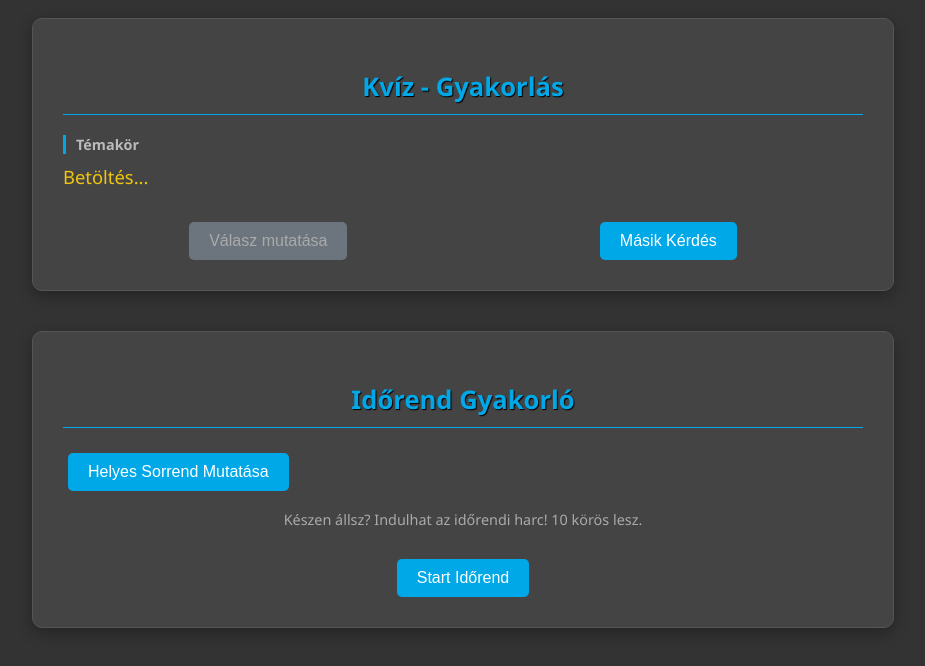
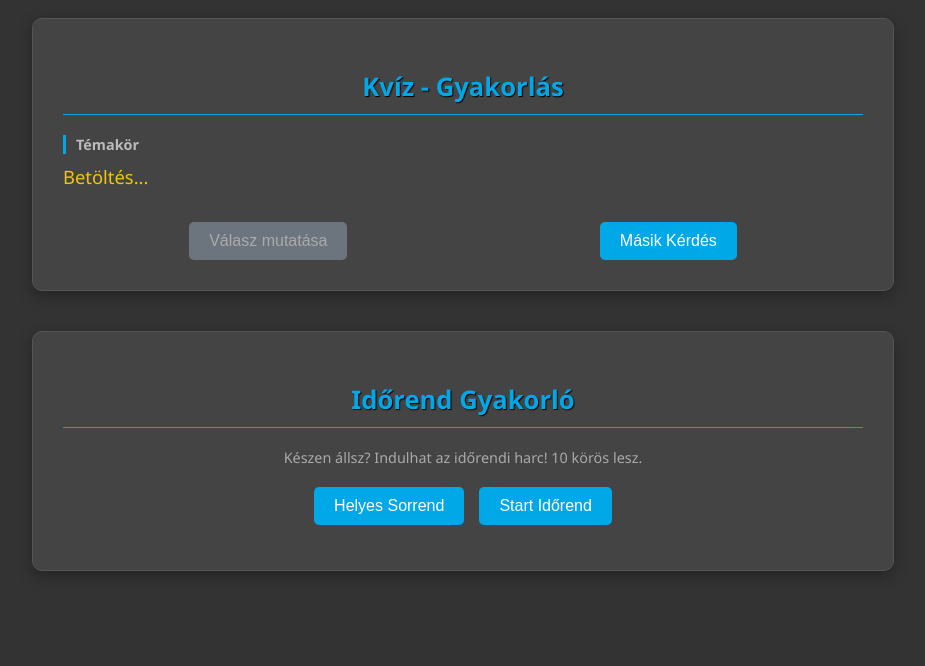
Before and after one commit to ZacaUltim/proj1, a plain HTML site: page index.html in a window 1280 px wide. Shown: the part 106-772 px from the top of the page, without its empty margins (177-1102 px from the left). Drawn offline with Linux system fonts and the light colour scheme.

Commit message:
Update index.html

```diff
--- a/index.html
+++ b/index.html
@@ -91,6 +91,8 @@
 
         #timeline-correct-order-list { list-style-type: decimal; padding-left: 20px; text-align: left; margin-top:15px; background-color: #3d3d3d; padding:10px; border-radius:5px;}
         #timeline-correct-order-list li { margin-bottom: 5px; color: #ddd;}
+        #timeline-controls-container { display: flex; justify-content: center; align-items: center; margin-bottom: 15px;}
+
     </style>
 </head>
 <body>
@@ -120,10 +122,8 @@
 
     <div class="game-section" id="timeline-section-container">
         <h2>Időrend Gyakorló</h2>
-        <div id="timeline-controls">
-            <button id="show-timeline-order-btn" onclick="toggleShowCorrectTimelineOrder()">Helyes Sorrend Mutatása</button>
-        </div>
-        <div id="timeline-correct-order-container" style="display:none;">
+
+        <div id="timeline-correct-order-container" style="display:none; margin-bottom: 20px;">
             <h3>Helyes Időrendi Sorrend:</h3>
             <ol id="timeline-correct-order-list"></ol>
             <button onclick="toggleShowCorrectTimelineOrder()" style="margin-top:15px;">Sorrend Elrejtése</button>
@@ -131,7 +131,8 @@
 
         <div id="timeline-start-screen">
             <p style="text-align: center; font-size: 0.9em; color: #aaa; margin-bottom: 15px;">Készen állsz? Indulhat az időrendi harc! 10 körös lesz.</p>
-            <div class="button-container" style="justify-content: center;">
+            <div id="timeline-controls-container">
+                <button id="show-timeline-order-btn" onclick="toggleShowCorrectTimelineOrder()" style="margin-right: 10px;">Helyes Sorrend</button>
                 <button id="start-timeline-game-btn" onclick="startTimelineGame()">Start Időrend</button>
             </div>
         </div>
@@ -168,6 +169,7 @@
             }
         }
 
+        // --- Kvíz Logika ---
         const allQuizQuestions = [
             // I. Teleki Pál miniszterelnöksége - 1920. júl.-1921. ápr.
             { section: "I. Teleki Pál miniszterelnöksége", question: "Ki dolgozta ki a földreformot Teleki Pál miniszterelnöksége alatt, és ki volt ő?", answer: { short: "Nagyatádi Szabó István (földművelési miniszter).", explanation: "A földreform kidolgozása Nagyatádi Szabó István nevéhez fűződik, aki Teleki kormányának földművelési minisztere volt.", simple: "Nagyatádi Szabó volt a miniszter, aki a földosztással foglalkozott Teleki idején." }},
@@ -178,7 +180,6 @@
             { section: "I. Teleki Pál miniszterelnöksége", question: "Milyen célt szolgált az „őrségváltás” a numerus clausus kontextusában?", answer: { short: "A zsidó értelmiség felváltása keresztény, nemzeti értelmiségre.", explanation: "Az „őrségváltás” kifejezés arra a folyamatra utalt, melynek során a zsidó értelmiséget igyekeztek felváltani egy keresztény, nemzeti elkötelezettségű értelmiségi réteggel.", simple: "A zsidó okosokat lecserélték keresztény magyar okosokra." }},
             { section: "I. Teleki Pál miniszterelnöksége", question: "Mikor történt az I. királypuccs, és ki kísérelte meg visszaszerezni a trónt?", answer: { short: "1921. márc.-ápr., IV. Károly.", explanation: "Az első királypuccs 1921 március-áprilisában zajlott, amikor IV. Károly sikertelen kísérletet tett a magyar trón visszaszerzésére.", simple: "IV. Károly király 1921-ben megpróbált visszajönni, de nem jött össze neki." }},
             { section: "I. Teleki Pál miniszterelnöksége", question: "Mi lett Teleki Pál sorsa az I. királypuccs után?", answer: { short: "Lemondott.", explanation: "Az első királypuccs kudarcát követően Teleki Pál miniszterelnök lemondott tisztségéről.", simple: "Teleki beadta a felmondását a király balhéja után." }},
-            // II. gróf Bethlen István miniszterelnök konszolidációs politikája (1921-1931)
             { section: "II. Bethlen István politikája", question: "Mely pártokból jött létre az Egységes Párt, és milyen eszméket vallott?", answer: { short: "Kisgazdapárt + KNEP = Egységes Párt. Erős kormánypárt, elhatárolódik a szélsőségektől, keresztény/nemzeti/konzervatív.", explanation: "Az Egységes Párt a Kisgazdapárt és a Keresztény Nemzeti Egyesülés Pártjának (KNEP) egyesüléséből jött létre. Célja egy erős kormánypárt megteremtése volt, amely elhatárolódik a szélsőségektől és keresztény, nemzeti, konzervatív eszméket vall.", simple: "Két párt összeállt, hogy erős legyen a kormány, és ne legyenek szélsőségesek." }},
             { section: "II. Bethlen István politikája", question: "Mikor kötötték a Bethlen-Peyer paktumot, és melyik párt működését korlátozta?", answer: { short: "1921-ben, az MSZDP (szociáldemokraták) működését.", explanation: "A Bethlen-Peyer paktumot 1921-ben kötötték, és a legjelentősebb ellenzéki erő, a Magyarországi Szociáldemokrata Párt (MSZDP) működésének korlátozását célozta.", simple: "Bethlen megegyezett a szocdemekkel, hogy kicsit visszafogják magukat." }},
             { section: "II. Bethlen István politikája", question: "Miről kellett lemondania az MSZDP-nek a Bethlen-Peyer paktum értelmében? (legalább 2)", answer: { short: "Postások, vasutasok, közalkalmazottak szervezéséről; kapcsolatairól a kommunistákkal; propagandáról bel- és külföldön.", explanation: "Az MSZDP a paktumban többek között lemondott a postások, vasutasok, közalkalmazottak szervezéséről, a kommunistákkal való kapcsolatairól, valamint a bel- és külföldi propagandatevékenységről.", simple: "A szocdemek nem szervezhették a postásokat, vasutasokat, és nem haverkodhattak a komcsikkal." }},
@@ -187,7 +188,6 @@
             { section: "II. Bethlen István politikája", question: "Hogyan jellemezhető a Bethlen-korszak parlamentarizmusa a tananyag szerint?", answer: { short: "Korlátozott parlamentarizmus: nehezen leváltható kormánypárt, gyenge ellenzék, radikális változások akadályozva → ország talpra állhatott.", explanation: "A Bethlen-korszak parlamentarizmusát korlátozottnak nevezik, ahol a kormánypárt nehezen volt leváltható, az ellenzék gyenge maradt, és a radikális változásokat megakadályozták. Ez a stabilitás hozzájárult az ország talpra állásához.", simple: "A kormány nagyon erős volt, az ellenzék gyenge. Így tudott az ország kicsit összeszedni magát." }},
             { section: "II. Bethlen István politikája", question: "Mikor volt a II. sikertelen királypuccs, hol volt a csata, és mi lett a király sorsa?", answer: { short: "1921. okt., budaörsi csata, a király száműzése.", explanation: "A második sikertelen királypuccsra 1921 októberében került sor, a döntő ütközet Budaörsnél zajlott. Ezt követően IV. Károlyt száműzték.", simple: "IV. Károly megint megpróbálta 1921-ben, de Budaörsnél elverték, és elküldték messzire." }},
             { section: "II. Bethlen István politikája", question: "Milyen törvényt hoztak 1921 novemberében a Habsburg-házzal kapcsolatban?", answer: { short: "Habsburg-ház trónfosztása – detronizáció.", explanation: "A második királypuccs után, 1921 novemberében törvényt hoztak a Habsburg-ház trónfosztásáról, amit detronizációnak neveznek.", simple: "Kimondták, hogy a Habsburgok többet nem lehetnek magyar királyok." }},
-            // III. Gazdasági konszolidáció
             { section: "III. Gazdasági konszolidáció", question: "Miért volt szükség gazdasági szerkezetváltásra az 1920-as években? (Legalább 2 ok)", answer: { short: "I. világháború, Monarchia felbomlása, Trianon gazdasági következményei, inflációs politika veszélyei.", explanation: "A gazdasági szerkezetváltás szükségességét az első világháború, az Osztrák-Magyar Monarchia felbomlása, a trianoni békeszerződés súlyos gazdasági következményei, valamint az addig folytatott, pénzkibocsátáson alapuló inflációs politika veszélyei indokolták.", simple: "A háború és Trianon tönkretette a gazdaságot, változtatni kellett." }},
             { section: "III. Gazdasági konszolidáció", question: "Melyik évben lépett Magyarország a Népszövetségbe, és milyen gazdasági előnnyel járt ez?", answer: { short: "1922, kölcsönfelvétel (250 millió aranykorona) → állami beruházások.", explanation: "Magyarország 1922-ben lépett be a Népszövetségbe, ami lehetővé tette egy 250 millió aranykoronás kölcsön felvételét, amelyből állami beruházásokat kezdeményezhettek.", simple: "Beléptünk a Népszövetségbe, és kaptunk egy csomó pénzt kölcsönbe, amiből fejleszteni tudtunk." }},
             { section: "III. Gazdasági konszolidáció", question: "Mikor jött létre a Magyar Nemzeti Bank?", answer: { short: "1924-ben.", explanation: "A Magyar Nemzeti Bank 1924-ben jött létre a gazdasági konszolidáció részeként.", simple: "1924-ben lett saját központi bankunk." }},
@@ -195,4 +195,4 @@
             { section: "III. Gazdasági konszolidáció", question: "Milyen iparágak modernizációja történt a gazdasági szerkezetváltás során? (Legalább 2)", answer: { short: "Könnyűipar: textilipar, konzervipar; elektronika.", explanation: "A gazdasági szerkezetváltás során modernizálták a könnyűipart (pl. textilipar, konzervipar) és fejlesztették az elektronikai ipart.", simple: "Fejlesztették a textil-, konzerv- és elektronikai gyárakat." }},
             { section: "III. Gazdasági konszolidáció", question: "Mi indokolta a turizmus fejlesztését (pl. Lillafüred)?", answer: { short: "A trianoni békeszerződés (elveszett üdülőhelyek pótlása).", explanation: "A turizmus fejlesztését, például utak és szállodák építését (mint Lillafüreden), a trianoni békeszerződés indokolta, mivel az ország elvesztette hagyományos üdülőterületeit.", simple: "Trianon miatt elcsatolták a régi nyaralóhelyeket, ezért újakat kellett építeni itthon." }},
             { section: "III. Gazdasági konszolidáció", question: "Milyen feladatot jelentett a repatriáltak elhelyezése?", answer: { short: "Fontos feladat volt a Trianon után érkezők elhelyezése.", explanation: "A Trianon után az anyaországba érkező menekültek (repatriáltak) elhelyezése komoly társadalmi és gazdasági feladatot jelentett.", simple: "Sok magyar jött haza az elcsatolt részekről, nekik lakást kellett adni." }},
-            { section: "III. Gazdasági konszolidáció", question: "Milyen típusú országgá vált Magyarország a gazdasági konszolidáció következtében?", answer: { short:
+            { section: "III. Gazdasági konszolidáció", question: "Milyen típusú országgá vált Magyarország a gazdasági konszolidáció következtében?", answer: { short: "Agrár
```
